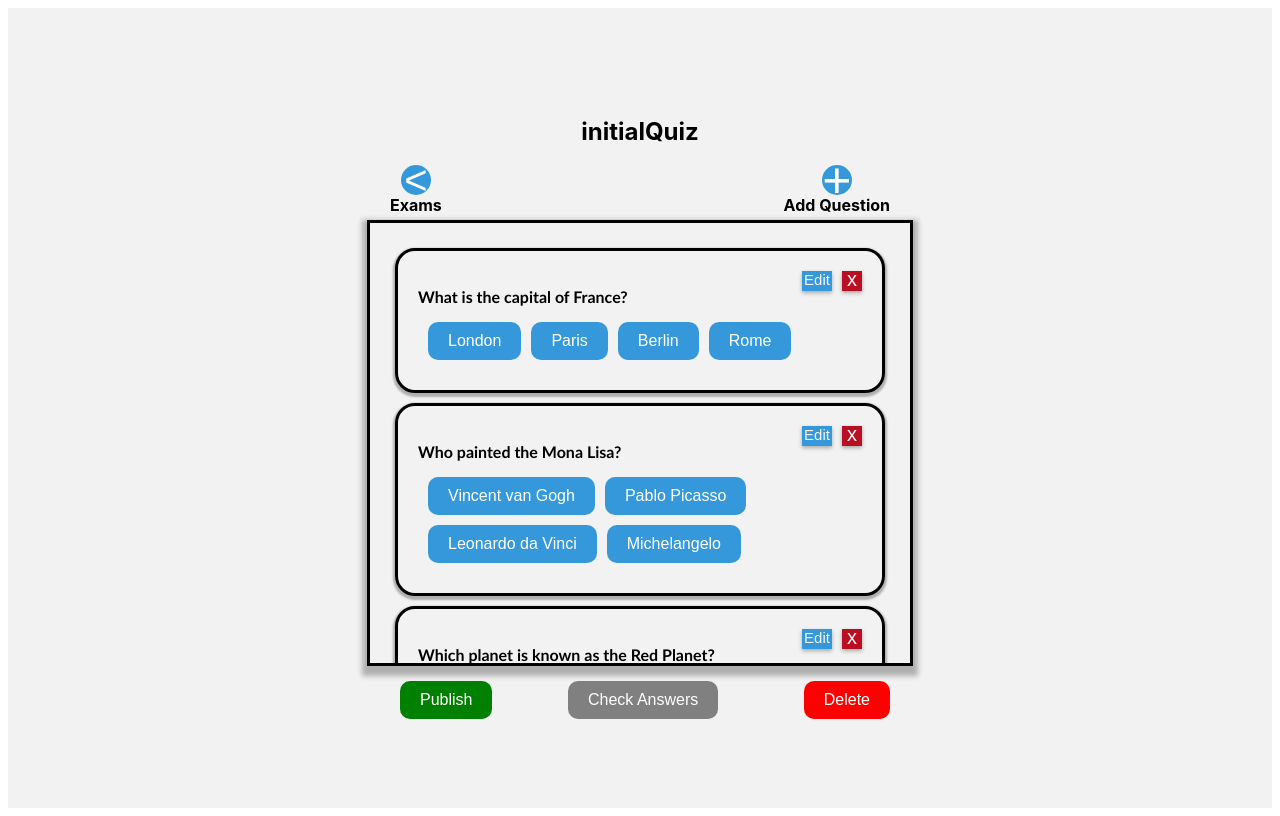
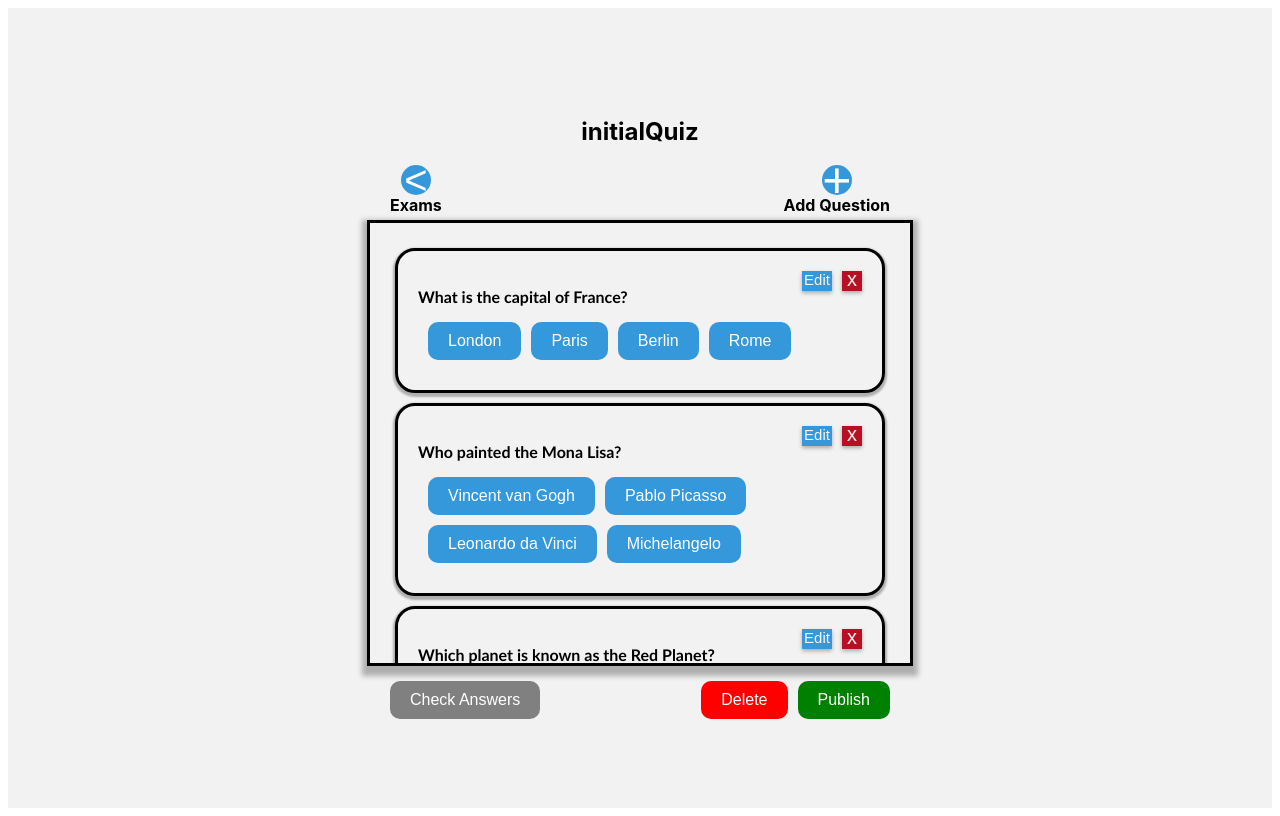
Before and after one commit to EetuKaL/ideal_learning, a React (Create React App) app in the folder exercise1/: page /exam in a window 1280 px wide. Built offline with nearby package versions, Linux system fonts and the light colour scheme.

Commit message:
delete button, asyncthunk

```diff
--- a/exercise1/src/App.tsx
+++ b/exercise1/src/App.tsx
@@ -10,8 +10,11 @@ import { BrowserRouter as Router, Route, Routes } from "react-router-dom";
 
 import MainScreen from "./screens/MainScreen";
 import { ApplicationState, Exam } from "./types/types";
+import { fetchState } from "./features/question/questionSlice";
+import { ThunkDispatch } from "@reduxjs/toolkit";
 function App() {
   const dispatch = useDispatch();
+  const thunkDispatch = useDispatch<ThunkDispatch<any, any, any>>();
   const state = useSelector((state: RootState) => state.exams);
 
   const exam: Exam =
@@ -30,6 +33,14 @@ function App() {
       console.log(error);
     }
   }, [state]);
+
+  useEffect( () => {
+    const fetchData = async () => {
+      await thunkDispatch(fetchState());
+
+    }
+    fetchData()
+  }, [])
 
   return (
     <div className="App">
--- /dev/null
+++ b/exercise1/src/data/initialdata.tsx
@@ -0,0 +1,71 @@
+import { ApplicationState, defaultValuesCreateQuestion, defaultValuesExamState } from "../types/types";
+import { v4 as uid } from "uuid";
+
+export const initialState: ApplicationState = {
+    create_exam_input_value: "",
+    isLoading: false,
+    exams: [
+      {
+        ...defaultValuesExamState,
+        name: "initialQuiz",
+        createQuestion: { ...defaultValuesCreateQuestion, answer_options: [] },
+        examId: uid(),
+        questions: [
+          {
+            id: uid(),
+            question_text: "What is the capital of France?",
+            options: ["London", "Paris", "Berlin", "Rome"],
+            correct_answer: "Paris",
+          },
+          {
+            id: uid(),
+            question_text: "Who painted the Mona Lisa?",
+            options: [
+              "Vincent van Gogh",
+              "Pablo Picasso",
+              "Leonardo da Vinci",
+              "Michelangelo",
+            ],
+            correct_answer: "Leonardo da Vinci",
+          },
+          {
+            id: uid(),
+            question_text: "Which planet is known as the Red Planet?",
+            options: ["Mars", "Venus", "Jupiter", "Mercury"],
+            correct_answer: "Mars",
+          },
+        ],
+      },
+      {
+        ...defaultValuesExamState,
+        name: "initialQuiz-2",
+        createQuestion: { ...defaultValuesCreateQuestion, answer_options: [] },
+        examId: uid(),
+        questions: [
+          {
+            id: uid(),
+            question_text: "What is the capital of Germany?",
+            options: ["London", "Paris", "Berlin", "Rome"],
+            correct_answer: "Berlin",
+          },
+          {
+            id: uid(),
+            question_text: "Who painted the somethhing?",
+            options: [
+              "Vincent van Gogh",
+              "Pablo Picasso",
+              "Leonardo da Vinci",
+              "Michelangelo",
+            ],
+            correct_answer: "Leonardo da Vinci",
+          },
+          {
+            id: uid(),
+            question_text: "Which planet is known as the ?",
+            options: ["Mars", "Venus", "Jupiter", "Mercury"],
+            correct_answer: "Mars",
+          },
+        ],
+      },
+    ],
+  };
--- a/exercise1/src/features/question/questionSlice.tsx
+++ b/exercise1/src/features/question/questionSlice.tsx
@@ -1,4 +1,4 @@
-import { createSlice, PayloadAction } from "@reduxjs/toolkit";
+import { createAsyncThunk, createSlice, PayloadAction } from "@reduxjs/toolkit";
 /* import { RootState } from '../types';  */ // Import your RootState type
 import { v4 as uid } from "uuid";
 import {
@@ -9,6 +9,13 @@ import {
   defaultValuesExamState,
 } from "../../types/types";
 import { current } from "@reduxjs/toolkit";
+import { initialState } from "../../data/initialdata";
+
+const delay = (ms: number) => {
+  return new Promise((resolve) => {
+    setTimeout(resolve, ms);
+  });
+};
 
 const clearCreateQuestionState = (exam: Exam) => {
   exam.createQuestion.addOptionsInput = "";
@@ -20,89 +27,35 @@ const clearCreateQuestionState = (exam: Exam) => {
   exam.showAddQuestionModal = false;
 };
 
-const initState: ApplicationState = {
-  create_exam_input_value: "",
-  exams: [
-    {
-      ...defaultValuesExamState,
-      name: "initialQuiz",
-      createQuestion: { ...defaultValuesCreateQuestion, answer_options: [] },
-      examId: uid(),
-      questions: [
-        {
-          id: uid(),
-          question_text: "What is the capital of France?",
-          options: ["London", "Paris", "Berlin", "Rome"],
-          correct_answer: "Paris",
-        },
-        {
-          id: uid(),
-          question_text: "Who painted the Mona Lisa?",
-          options: [
-            "Vincent van Gogh",
-            "Pablo Picasso",
-            "Leonardo da Vinci",
-            "Michelangelo",
-          ],
-          correct_answer: "Leonardo da Vinci",
-        },
-        {
-          id: uid(),
-          question_text: "Which planet is known as the Red Planet?",
-          options: ["Mars", "Venus", "Jupiter", "Mercury"],
-          correct_answer: "Mars",
-        },
-      ],
-    },
-    {
-      ...defaultValuesExamState,
-      name: "initialQuiz-2",
-      createQuestion: { ...defaultValuesCreateQuestion, answer_options: [] },
-      examId: uid(),
-      questions: [
-        {
-          id: uid(),
-          question_text: "What is the capital of Germany?",
-          options: ["London", "Paris", "Berlin", "Rome"],
-          correct_answer: "Berlin",
-        },
-        {
-          id: uid(),
-          question_text: "Who painted the somethhing?",
-          options: [
-            "Vincent van Gogh",
-            "Pablo Picasso",
-            "Leonardo da Vinci",
-            "Michelangelo",
-          ],
-          correct_answer: "Leonardo da Vinci",
-        },
-        {
-          id: uid(),
-          question_text: "Which planet is known as the ?",
-          options: ["Mars", "Venus", "Jupiter", "Mercury"],
-          correct_answer: "Mars",
-        },
-      ],
-    },
-  ],
-};
-
-// Check if local storage has the state data
-const localState: string | null = localStorage.getItem("state");
-let parsedState: ApplicationState | null = null;
-
-if (localState) {
-  try {
-    parsedState = JSON.parse(localState);
-  } catch (error) {
-    console.error("Error parsing local storage data:", error);
-    parsedState = null;
-  }
+interface UsersState {
+  entities: []
+  loading: 'idle' | 'pending' | 'succeeded' | 'failed'
 }
 
-// Use the parsed state if it exists; otherwise, use the initial state
-const initialState = parsedState || initState;
+export const fetchState = createAsyncThunk(
+  'exam/fetchState',
+  async () => {
+
+    // Check if local storage has the state data
+    const localState: string | null = localStorage.getItem("state");
+    let parsedState: ApplicationState
+  /*   await delay(1000) */
+
+
+  if(typeof localState === 'string'){
+
+        parsedState =  JSON.parse(localState);
+      } else {
+        throw Error('when parsing json, local state was not string')
+      }
+
+
+    return parsedState
+  }
+)
+
+
+
 
 export const examSlice = createSlice({
   name: "exam",
@@ -271,7 +224,7 @@ export const examSlice = createSlice({
       });
       exam.questionsChecked = true;
     },
-    reset_state: (state) => initState,
+    reset_state: (state) => initialState,
     initial_state_from_local_storage(
       state,
       action: PayloadAction<{ newState: ApplicationState }>
@@ -294,7 +247,30 @@ export const examSlice = createSlice({
       };
       state.exams.push(newExam);
     },
+    delete_exam(state){
+      const examIndex = state.exams.findIndex(
+        (exam) => exam.examId === state.selectedExam
+      );
+      state.exams.splice(examIndex, 1)
+    state.selectedExam = undefined
+    }
   },
+  extraReducers: (builder) => {
+    builder.addCase(fetchState.fulfilled, (state, action) => {
+      console.log('successs')
+      state = action.payload
+      state.isLoading = false
+      console.log(state.isLoading)
+    })
+    builder.addCase(fetchState.pending, (state, action) => {
+      console.log('loading')
+      state.isLoading = true
+    })
+    builder.addCase(fetchState.rejected, (state, action) => {
+      console.log('error')
+      state.isLoading = false
+    })
+  }
 });
 
 export const {
@@ -315,6 +291,7 @@ export const {
   select_exam,
   handle_create_exam_input,
   create_exam,
+  delete_exam,
 } = examSlice.actions;
 
 export default examSlice.reducer;
--- a/exercise1/src/screens/ExamScreen.tsx
+++ b/exercise1/src/screens/ExamScreen.tsx
@@ -4,6 +4,7 @@ import { useDispatch, useSelector } from "react-redux";
 import { RootState } from "../store";
 import {
   check_answers,
+  delete_exam,
   delete_question,
   select_option,
   start_editing,
@@ -117,9 +118,6 @@ const ExamScreen: React.FC<ExamScreenProps> = ({ exam }) => {
         </section>
       </div>
       <div className="row-container-spaceBetween-1">
-        <button style={{ backgroundColor: "green" }} className="submit-button">
-          Publish
-        </button>
         <button
           disabled={allQuestionAnswered}
           onClick={() => {
@@ -133,9 +131,17 @@ const ExamScreen: React.FC<ExamScreenProps> = ({ exam }) => {
         >
           Check Answers
         </button>
-        <button style={{ backgroundColor: "red" }} className="submit-button">
+        <div className="row-container-spaceBetween">
+        <button onClick={() => {
+          dispatch(delete_exam())
+          navigate('/')
+        }} style={{ backgroundColor: "red" }} className="submit-button">
           Delete
         </button>
+          <button style={{ backgroundColor: "green" }} className="submit-button">
+            Publish
+          </button>
+          </div>
       </div>
     </>
   );
--- a/exercise1/src/screens/MainScreen.tsx
+++ b/exercise1/src/screens/MainScreen.tsx
@@ -9,8 +9,11 @@ const MainScreen: React.FC = () => {
   const dispatch = useDispatch();
   const state = useSelector((state: RootState) => state.exams);
   const navigate = useNavigate();
+  console.log('state is: ' , state.isLoading)
   return (
     <div>
+      {state.isLoading ? <p>Loading...</p>
+      : <>
       <div className="row-container">
         <h2>Create exam</h2>
         <CreateExamPopUp />
@@ -31,6 +34,8 @@ const MainScreen: React.FC = () => {
           </div>
         );
       })}
+      </>
+      }
     </div>
   );
 };
--- a/exercise1/src/types/types.tsx
+++ b/exercise1/src/types/types.tsx
@@ -62,6 +62,7 @@ export type Exam = {
 };
 
 export type ApplicationState = {
+  isLoading: boolean;
   create_exam_input_value: string;
   selectedExam?: string;
   exams: Exam[];
```
